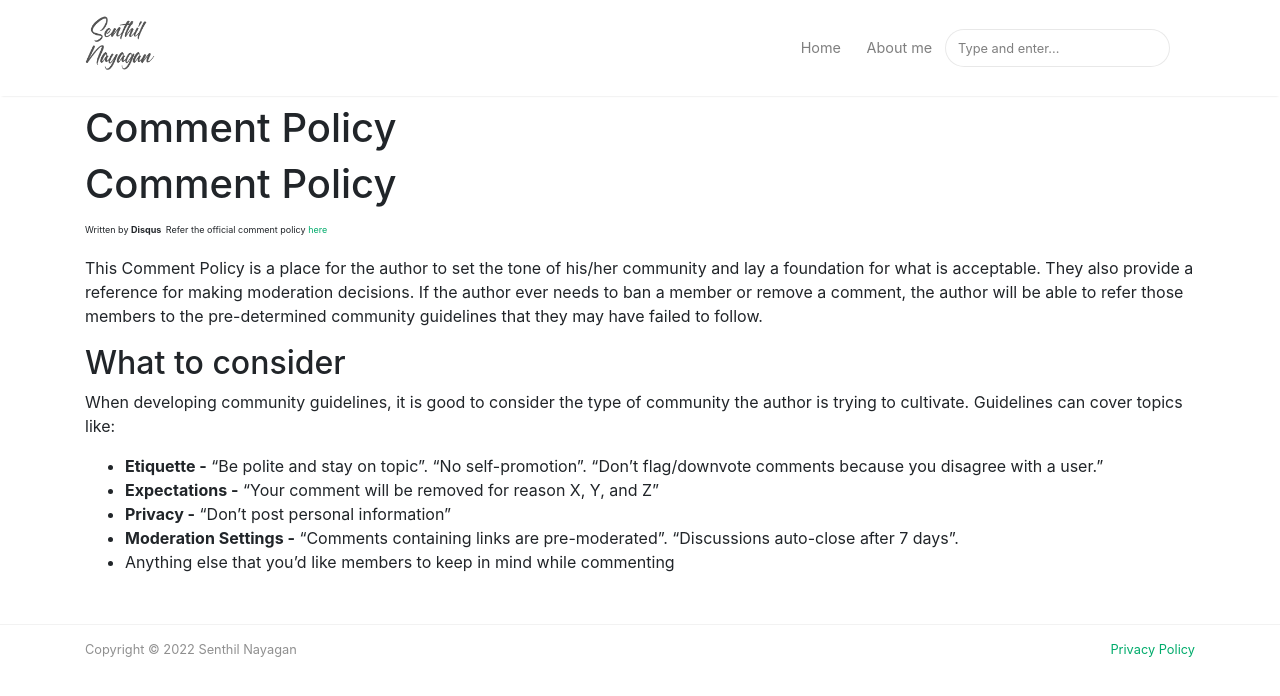
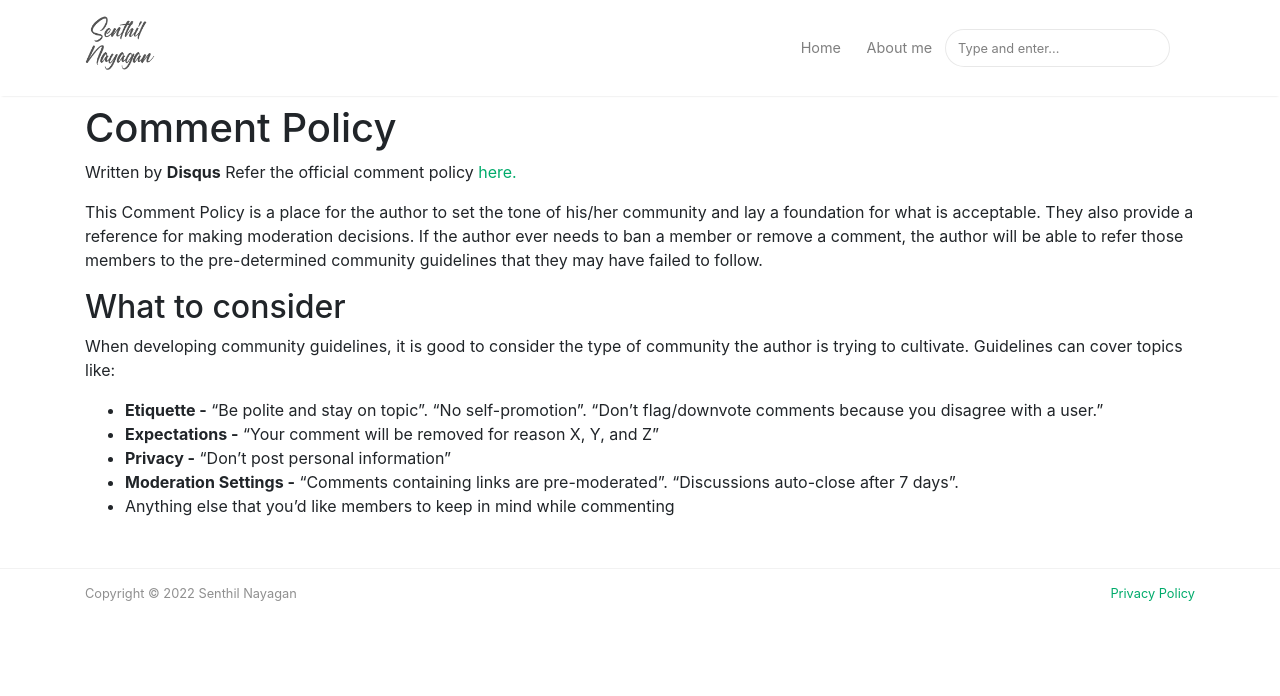
Before and after one commit to SenthilNayagan/senthilnayagan.github.io, a Jekyll site: the page built from _pages/comment-policy.md, in a window 1280 px wide. Shown: the top 696 px of the page. Built offline with Jekyll 4.4.1, drawn with Linux system fonts in a browser that asks for light colours; nearby versions of some CDN libraries.

Commit message:
Formatted commit policy

```diff
--- a/_pages/comment-policy.md
+++ b/_pages/comment-policy.md
@@ -4,9 +4,8 @@ title: "Comment Policy"
 permalink: "/comment-policy.html"
 ---
 
-# Comment Policy
-<sub><sup>Written by **Disqus**</sup></sub>
-<sub><sup>Refer the official comment policy </sup></sub>[<sub><sup>here</sup></sub>](https://help.disqus.com/en/articles/1717097-comment-policy)
+Written by **Disqus**
+Refer the official comment policy [here.](https://help.disqus.com/en/articles/1717097-comment-policy)
 
 This Comment Policy is a place for the author to set the tone of his/her community and lay a foundation for what is acceptable. They also provide a reference for making moderation decisions. If the author ever needs to ban a member or remove a comment, the author will be able to refer those members to the pre-determined community guidelines that they may have failed to follow.
 
```
